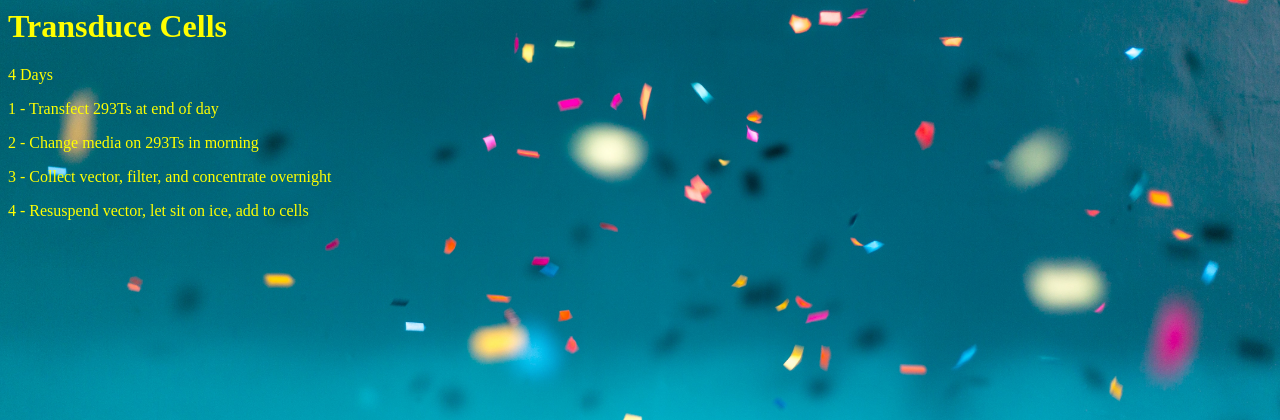
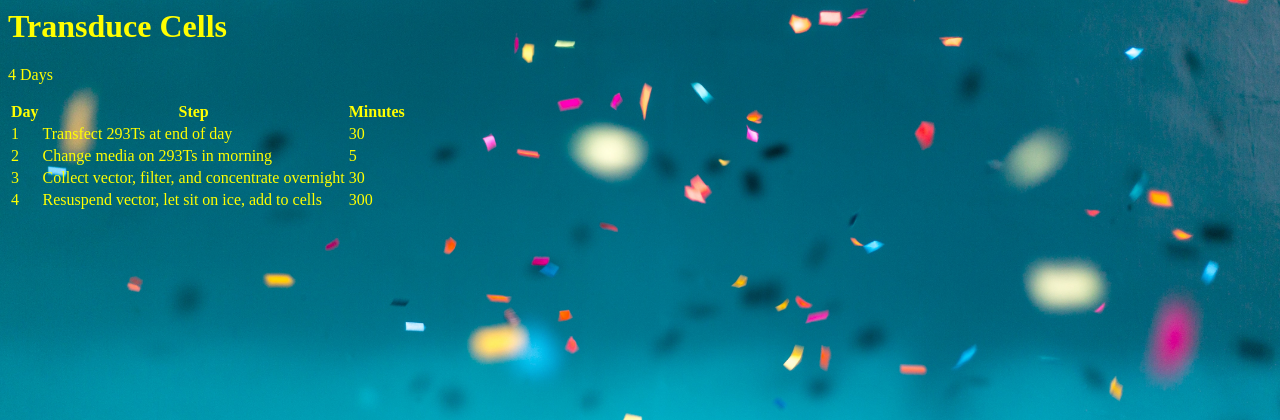
Before and after one commit to jmattick/experiment_planner, a Django app: page /protocols/1/ in a window 1280 px wide. Shown: the top 420 px of the page. Run offline with Django 3.2, Linux system fonts and the light colour scheme; data comes from the database, SQL or seed files in the repository.

Commit message:
add table to detail view

```diff
--- a/protocols/static/protocols/style.css
+++ b/protocols/static/protocols/style.css
@@ -7,3 +7,7 @@ body {
     background-size: cover;
     background-size: 100% 100%;
 }
+
+td {
+    text-align: left;
+}
--- a/protocols/templates/protocols/detail.html
+++ b/protocols/templates/protocols/detail.html
@@ -6,8 +6,18 @@
 
 <p>{{protocol.days}} Days</p>
 
-{% for step in protocol.step_set.all %}
+<table>
+    <tr>
+        <th><strong>Day</strong></th>
+        <th><strong>Step</strong></th>
+        <th><strong>Minutes</strong></th>
+    </tr>
+    {% for step in protocol.step_set.all %}
+        <tr>
+            <td>{{step.step_number}}</td>
+            <td>{{step.step_text}}</td>
+            <td>{{step.time_min}}</td>
+        </tr>
+    {% endfor %}
 
-    <p>{{step.step_number}} - {{step.step_text}}</p>
-
-{% endfor %}
+</table>
```
